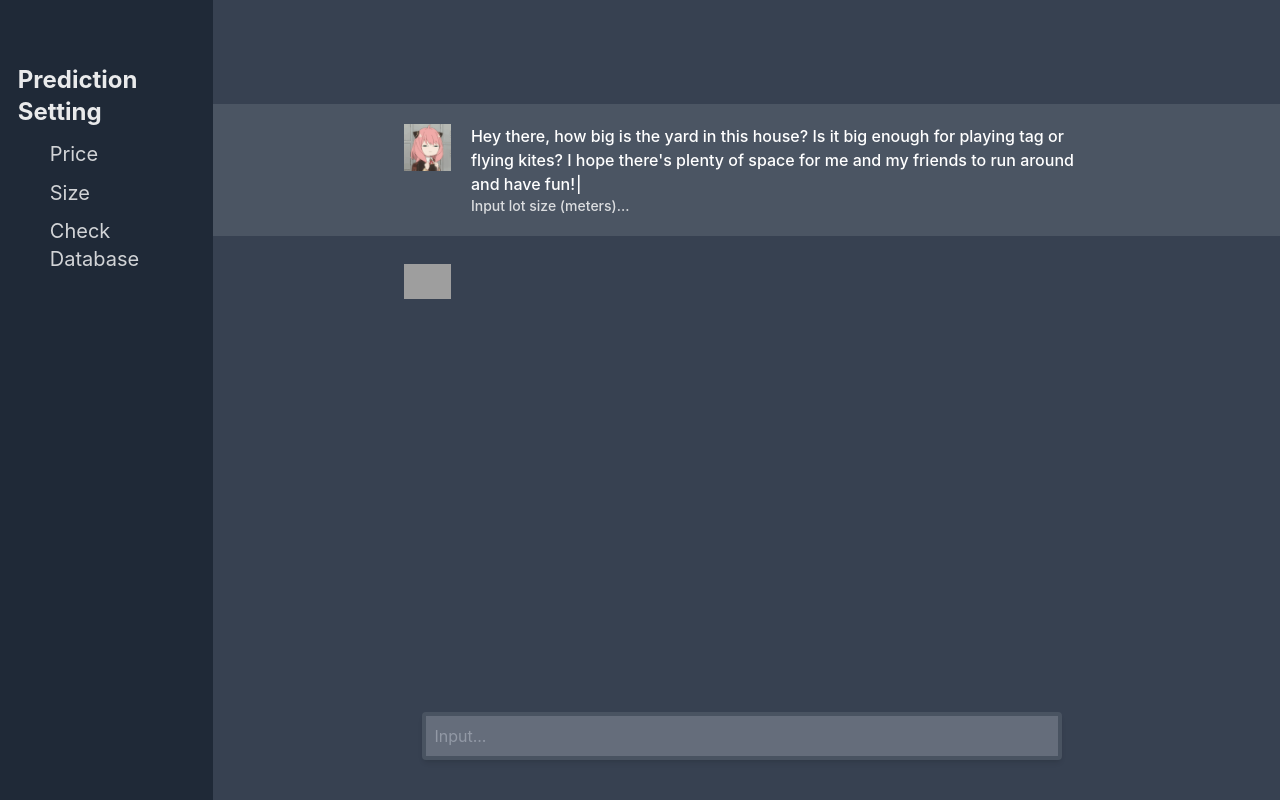
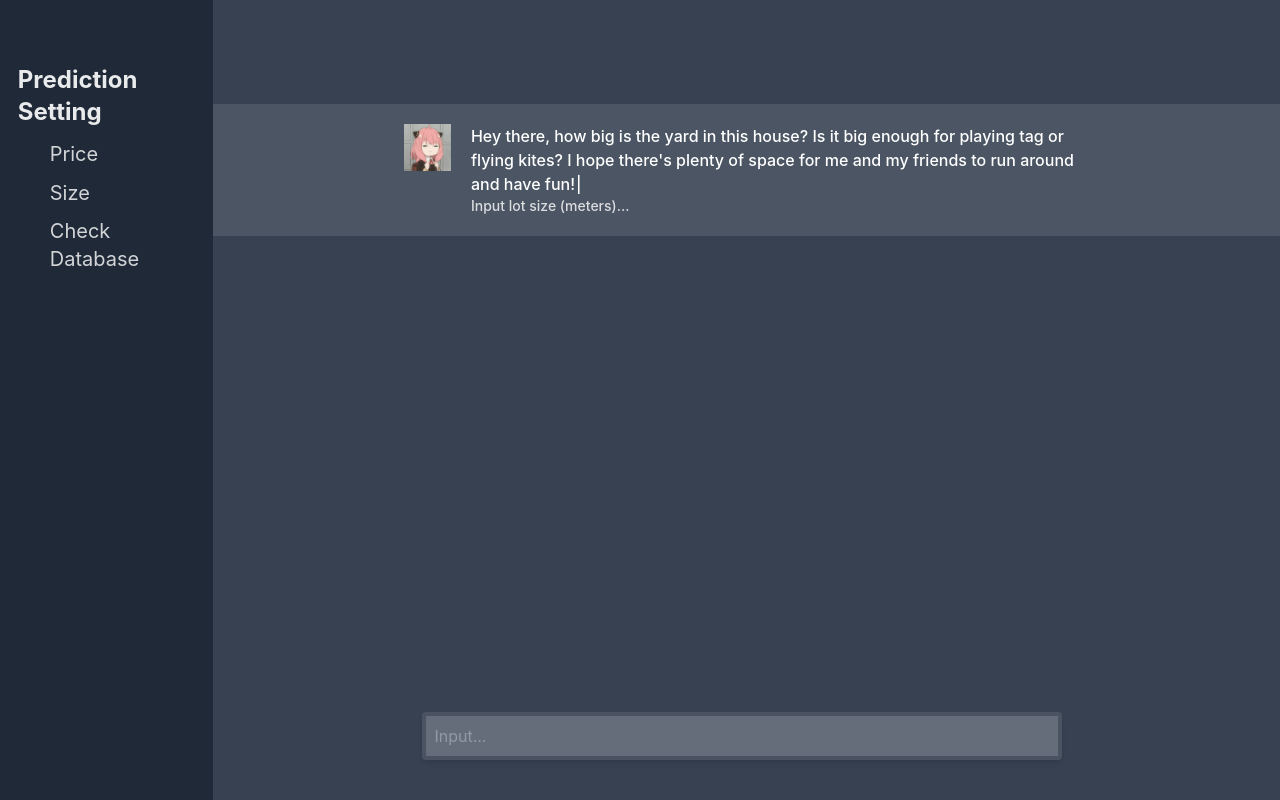
Before and after one commit to OriginalCube/House-Prediction, a React (Create React App) app: page / in a window 1280 px wide. Built offline with nearby package versions, Linux system fonts and the light colour scheme; grey boxes are pictures that could not be loaded.

Commit message:
Fixed Empty Error

```diff
--- a/src/Options.jsx
+++ b/src/Options.jsx
@@ -43,7 +43,7 @@ const Options = () => {
           </div>
         </div>
       </div>
-      {history[ev.index] !== "" ? (
+      {id - 1 !== ev.index ? (
         <div className="mt-2 p-5">
           <div className="w-2/3 m-auto flex item-baseline">
             <div style={{ width: "7%" }} className="h-2/3 mr-5 border-red-500">
```
